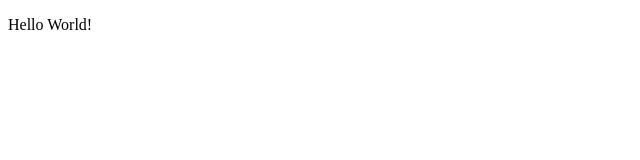
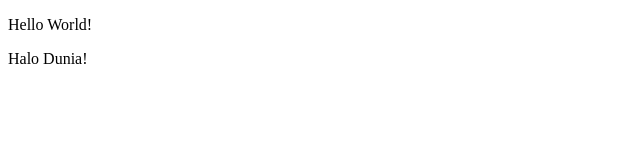
Before and after one commit to Ariskisan/belajarDevscale, a website: page index.html in a window 1280 px wide. Shown: the full height of the page, 0-640 px from the left. Drawn offline with Linux system fonts and the light colour scheme.

```diff
--- a/index.html
+++ b/index.html
@@ -7,5 +7,6 @@
 </head>
 <body>
     <p>Hello World!</p>
+    <p>Halo Dunia!</p>
 </body>
 </html>
```
